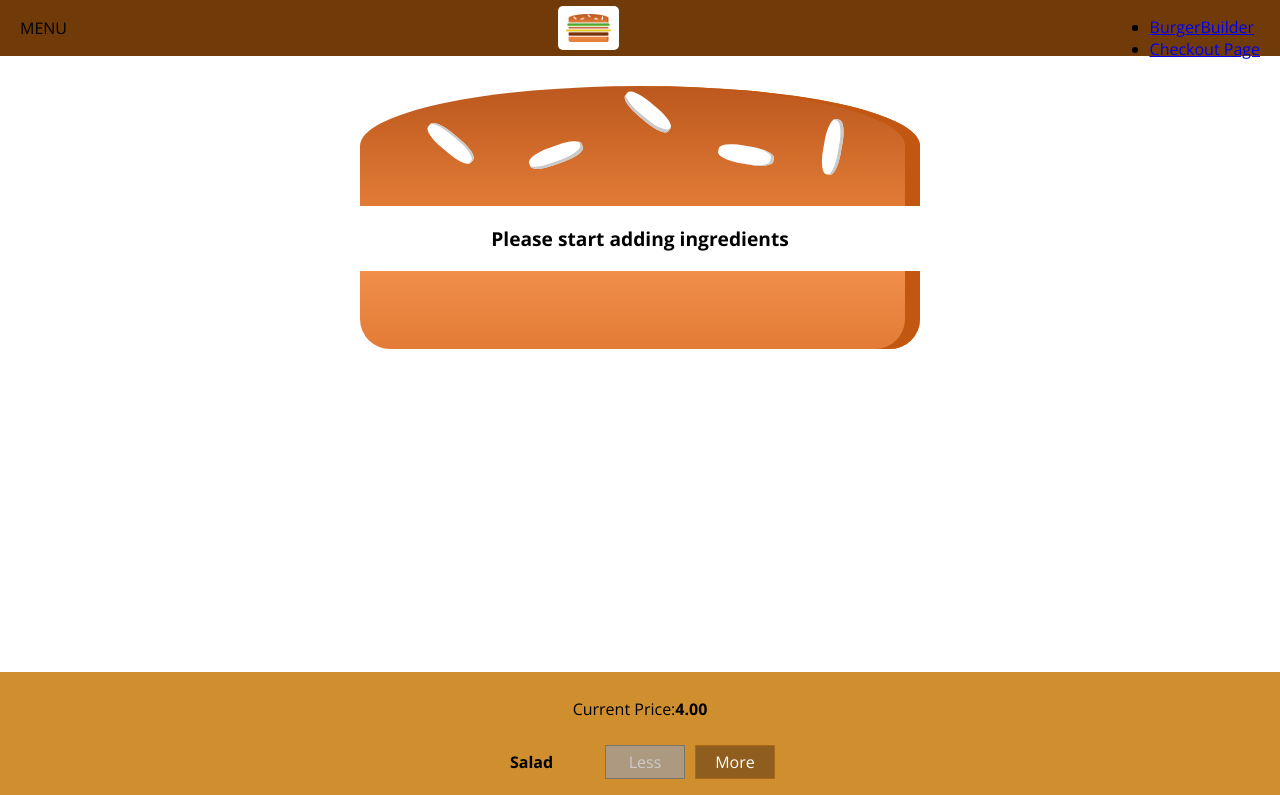
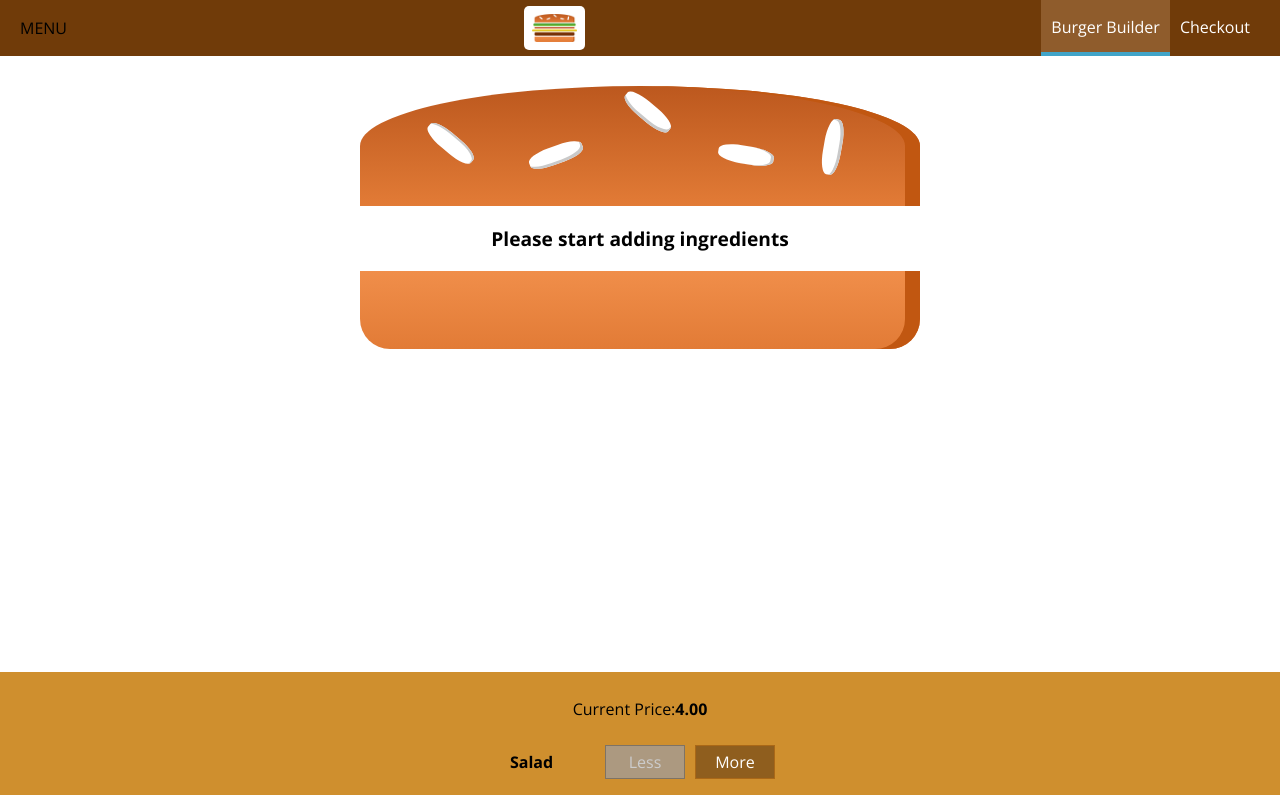
Before and after one commit to gabrielaacha/udemy-REACT-course-burger-app, a React (Create React App) app: page / in a window 1280 px wide. Shown: the top 795 px of the page. Built offline with nearby package versions, Linux system fonts and the light colour scheme.

Commit message:
reusable navigation

```diff
--- a/src/components/Navigation/NavigationItems/NavigationItem/NavigationItem.js
+++ b/src/components/Navigation/NavigationItems/NavigationItem/NavigationItem.js
@@ -1,8 +1,8 @@
 import React from "react";
-import classes from "./NavigationItem";
+import classes from "./NavigationItem.module.css";
 
 const navigationItem = (props) => (
-  <li>
+  <li className={classes.NavigationItem}>
     <a href={props.link} className={props.active ? classes.active : null}>
       {props.children}
     </a>
--- a/src/components/Navigation/NavigationItems/NavigationItems.js
+++ b/src/components/Navigation/NavigationItems/NavigationItems.js
@@ -3,13 +3,11 @@ import classes from "./NavigationItems.module.css";
 import NavigationItem from "./NavigationItem/NavigationItem";
 
 const navigationItems = () => (
-  <ul className={classes.navigationItems}>
-    <li>
-      <NavigationItem link="/" active>
-        BurgerBuilder
-      </NavigationItem>
-      <NavigationItem link="/">Checkout Page</NavigationItem>
-    </li>
+  <ul className={classes.NavigationItems}>
+    <NavigationItem link="/" active>
+      Burger Builder
+    </NavigationItem>
+    <NavigationItem link="/">Checkout</NavigationItem>
   </ul>
 );
 
```
